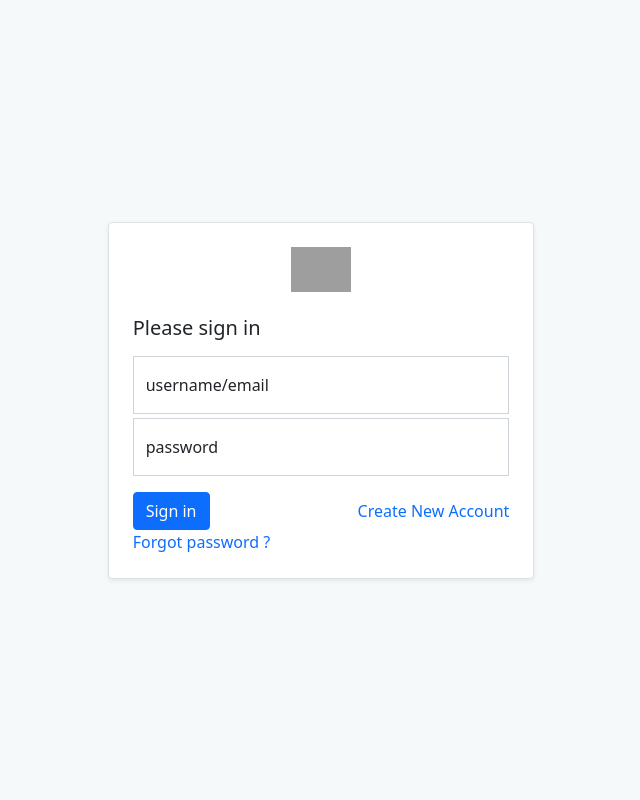
After one commit to narayan6701/WEBKUL_SocialMedia, a PHP site: template assets/pages/login.php in a window 1280 px wide. The commit adds this page. Shown: the whole page, without its empty margins (319-959 px from the left). Run offline with PHP 8.4, Linux system fonts and the light colour scheme; the template is opened without the code that fills it, so the values that code supplies are empty; grey boxes are pictures that could not be loaded.

Commit message:
built the login system

```diff
--- /dev/null
+++ b/assets/pages/login.php
@@ -0,0 +1,33 @@
+
+    <div class="login">
+        <div class="col-4 bg-white border rounded p-4 shadow-sm">
+            <form method="POST" action="assets/php/actions.php?login">
+                <div class="d-flex justify-content-center">
+
+                    <img class="mb-4" src="assets/images/pictogram.png" alt="" height="45">
+                </div>
+                <h1 class="h5 mb-3 fw-normal">Please sign in</h1>
+
+                <div class="form-floating">
+                    <input type="text" name="username_email" class="form-control rounded-0" placeholder="username/email" value="<?=showFormData('username_email')?>">
+                    <label for="floatingInput">username/email</label>
+                </div>
+                <?=showError('username_email')?>
+
+                <div class="form-floating mt-1">
+                    <input type="password" name="password" class="form-control rounded-0" id="floatingPassword" placeholder="Password">
+                    <label for="floatingPassword">password</label>
+                </div>
+                <?=showError('password')?>
+                <?=showError('checkuser')?>
+
+                <div class="mt-3 d-flex justify-content-between align-items-center">
+                    <button class="btn btn-primary" type="submit">Sign in</button>
+                    <a href="?signup" class="text-decoration-none">Create New Account</a>
+
+
+                </div>
+                <a href="#" class="text-decoration-none">Forgot password ?</a>
+            </form>
+        </div>
+    </div>
--- a/assets/pages/signup.php
+++ b/assets/pages/signup.php
@@ -59,7 +59,7 @@
 
                 <div class="mt-3 d-flex justify-content-between align-items-center">
                     <button class="btn btn-primary" type="submit">Sign Up</button>
-                    <a href="#" class="text-decoration-none">Already have an account ?</a>
+                    <a href="?login" class="text-decoration-none">Already have an account ?</a>
 
 
                 </div>
```
